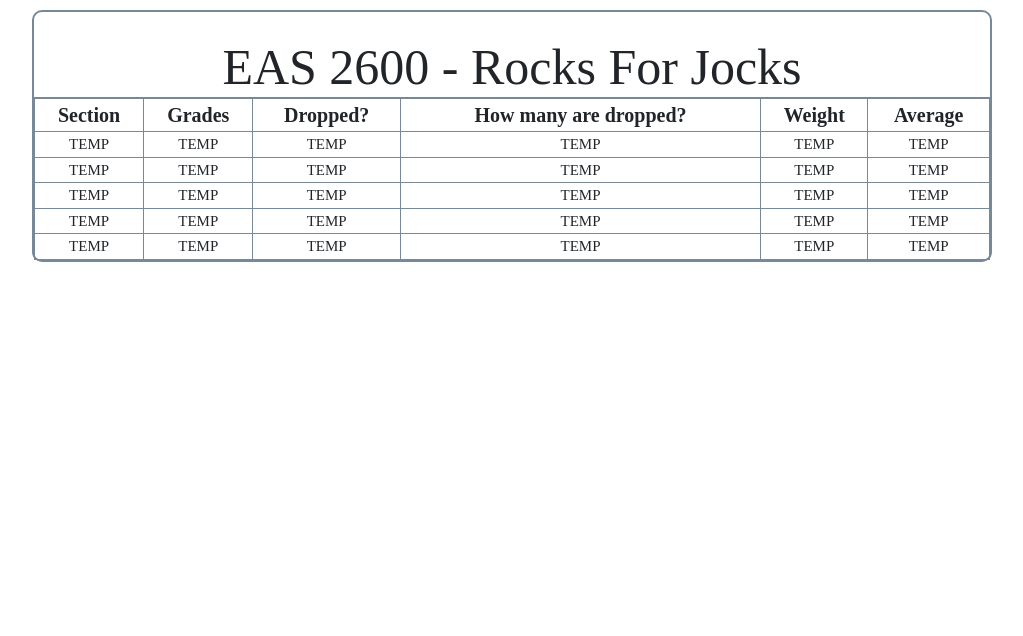
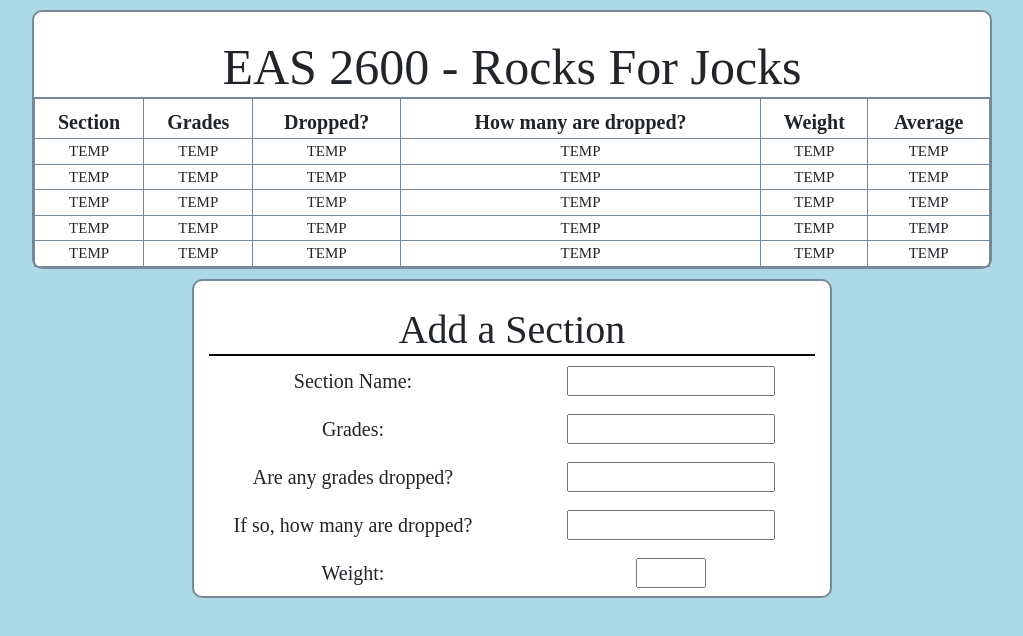
Before and after one commit to kbrantley8/reactgradecalc, a React (Create React App) app: page / in a window 1280 px wide. Shown: the top 636 px of the page, without its empty margins (128-1151 px from the left). Built offline with nearby package versions, Linux system fonts and the light colour scheme.

Commit message:
Adding a new section was added with some css

```diff
--- a/src/App.css
+++ b/src/App.css
@@ -1,5 +1,6 @@
 .App {
   text-align: center;
+  background-color: blue;
 }
 
 .App-logo {
--- a/src/App.js
+++ b/src/App.js
@@ -1,13 +1,17 @@
 import React from 'react';
 import Course from './view/Course.js';
 import './App.css';
+import newSection from './view/newSection.js';
 // import $ from "jquery";
 
 function App() {
   var course = new Course();
+  var newsection = new newSection();
+  document.body.style = 'background: lightblue;';
   return (
     <div>
       {course}
+      {newsection}
     </div>
   );
 }
--- a/src/style/Course.css
+++ b/src/style/Course.css
@@ -1,5 +1,6 @@
 .course-main {
     text-align: center;
+    background-color: white;
     border: 2px solid lightslategrey;
     border-radius: 10px;
     width: 75%;
@@ -16,7 +17,6 @@ Bookman Old Style
     font-size: 50px;
     margin: 0px;
     padding: 25px 10px 0px 10px;
-    vertical-align: bottom;
 }
 
 /*TABLE FORMAT*/
@@ -27,6 +27,7 @@ Bookman Old Style
     font-size: 20px;
     font-family: bold;
     text-align: center;
+    padding-top: 8px;
     border-left: 1px solid lightslategrey;
     border-right: 1px solid lightslategrey;
     border-bottom: 1px solid lightslategrey;
@@ -39,3 +40,37 @@ Bookman Old Style
     border-right: 1px solid lightslategrey;
     border-bottom: 1px solid lightslategrey;
 }
+
+/*
+newSection
+*/
+.new-section {
+    text-align: center;
+    background-color: white;
+    border: 2px solid lightslategrey;
+    border-radius: 10px;
+    width: 50%;
+    margin: 10px auto 10px auto;
+    font-family: "Bookman Old Style";
+}
+
+.new-section label {
+    font-size: 20px;
+}
+
+.row-padding {
+    padding-top: 10px;
+}
+
+.new-section h1 {
+    border-bottom: 2px solid lightslategray;
+    font-family: bold;
+    font-size: 40px;
+    margin: 0px;
+    padding: 25px 10px 0px 10px;
+    border-bottom: 2px solid black;
+}
+
+.temp {
+    background-color: lightblue;
+}
--- /dev/null
+++ b/src/view/newSection.js
@@ -0,0 +1,55 @@
+import React from 'react';
+import '../style/Course.css';
+import Section from './Section';
+
+function newSection() {
+    return (
+        <div className="new-section col-sm-6">
+            <div>
+                <h1> Add a Section </h1>
+            </div>
+            <div className="row row-padding">
+                <div className="col-sm-6">
+                    <label for="temp">Section Name:</label>
+                </div>
+                <div className="col-sm-6">
+                    <input type="text" id="temp"></input>
+                </div>
+            </div>
+            <div className="row row-padding">
+                <div className="col-sm-6">
+                    <label for="temp">Grades:</label>
+                </div>
+                <div className="col-sm-6">
+                    <input type="text" id="temp"></input>
+                </div>
+            </div>
+            <div className="row row-padding">
+                <div className="col-sm-6">
+                    <label for="temp">Are any grades dropped?</label>
+                </div>
+                <div className="col-sm-6">
+                    <input type="text" id="temp"></input>
+                </div>
+            </div>
+            <div className="row row-padding">
+                <div className="col-sm-6">
+                    <label for="temp">If so, how many are dropped?</label>
+                </div>
+                <div className="col-sm-6">
+                    <input type="text" id="temp"></input>
+                </div>
+            </div>
+            <div className="row row-padding">
+                <div className="col-sm-6">
+                    <label for="temp">Weight:</label>
+                </div>
+                <div className="col-sm-6">
+                    <input type="number" id="temp" min="0" max="100"></input>
+                </div>
+            </div>
+        </div>
+    );
+}
+
+export default newSection;
```
